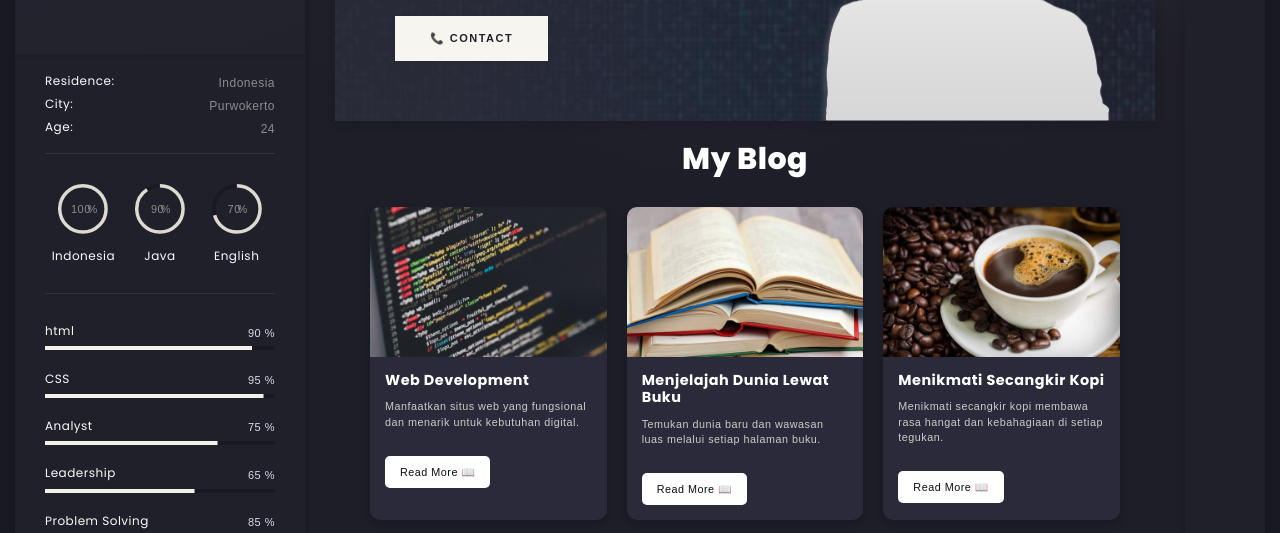
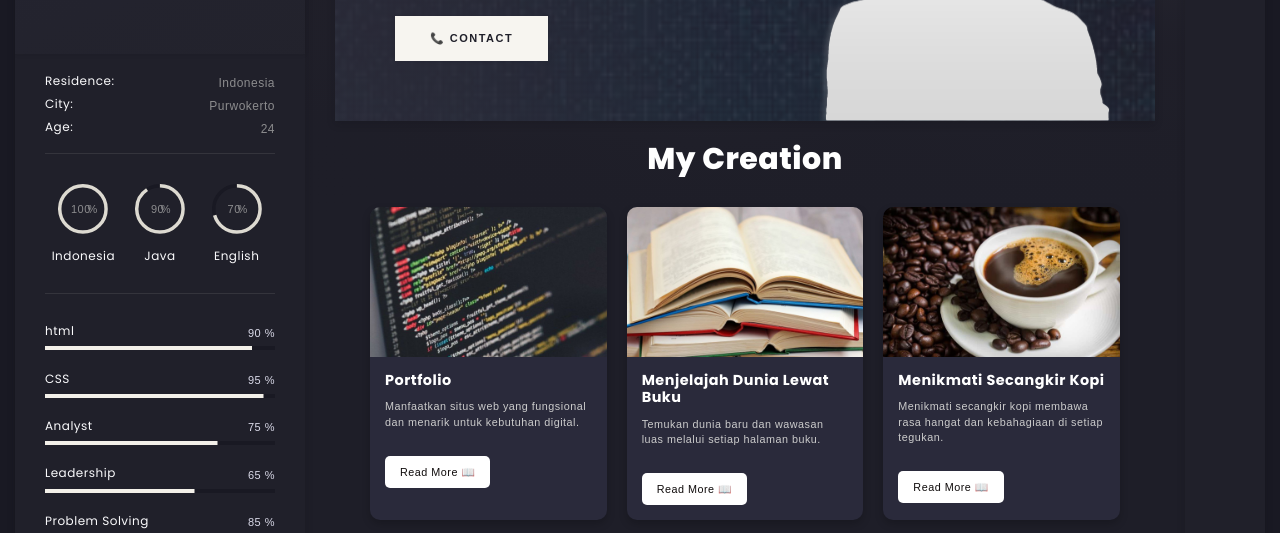
Before and after one commit to cantonabayuaji/Website-Personal, a plain HTML site: page index.html in a window 1280 px wide. Shown: the part 196-729 px from the top of the page. Drawn offline with nearby package versions, Linux system fonts and the light colour scheme.

Commit message:
Update index.html

```diff
--- a/index.html
+++ b/index.html
@@ -427,14 +427,14 @@
               }
           </style>
              <div class="container">
-              <h1>My Blog</h1>
+              <h1>My Creation</h1>
               <div class="blog-grid">
                   <div class="blog-card">
                       <img src="img/gambar koding.jpg" alt="Web Development">
                       <div class="blog-card-content">
-                          <h3>Web Development</h3>
+                          <h3>Portfolio</h3>
                           <p>Manfaatkan situs web yang fungsional dan menarik untuk kebutuhan digital.</p>
-                          <a href="https://manfaatwebdevelopment.blogspot.com/2025/02/web-development.html">Read More 📖</a>
+                          <a href="https://drive.google.com/drive/folders/1IvTs6zu7EsbDa36_lTEvssHpzZUMzrpn">Read More 📖</a>
                       </div>
                   </div>
                   <div class="blog-card">
```
